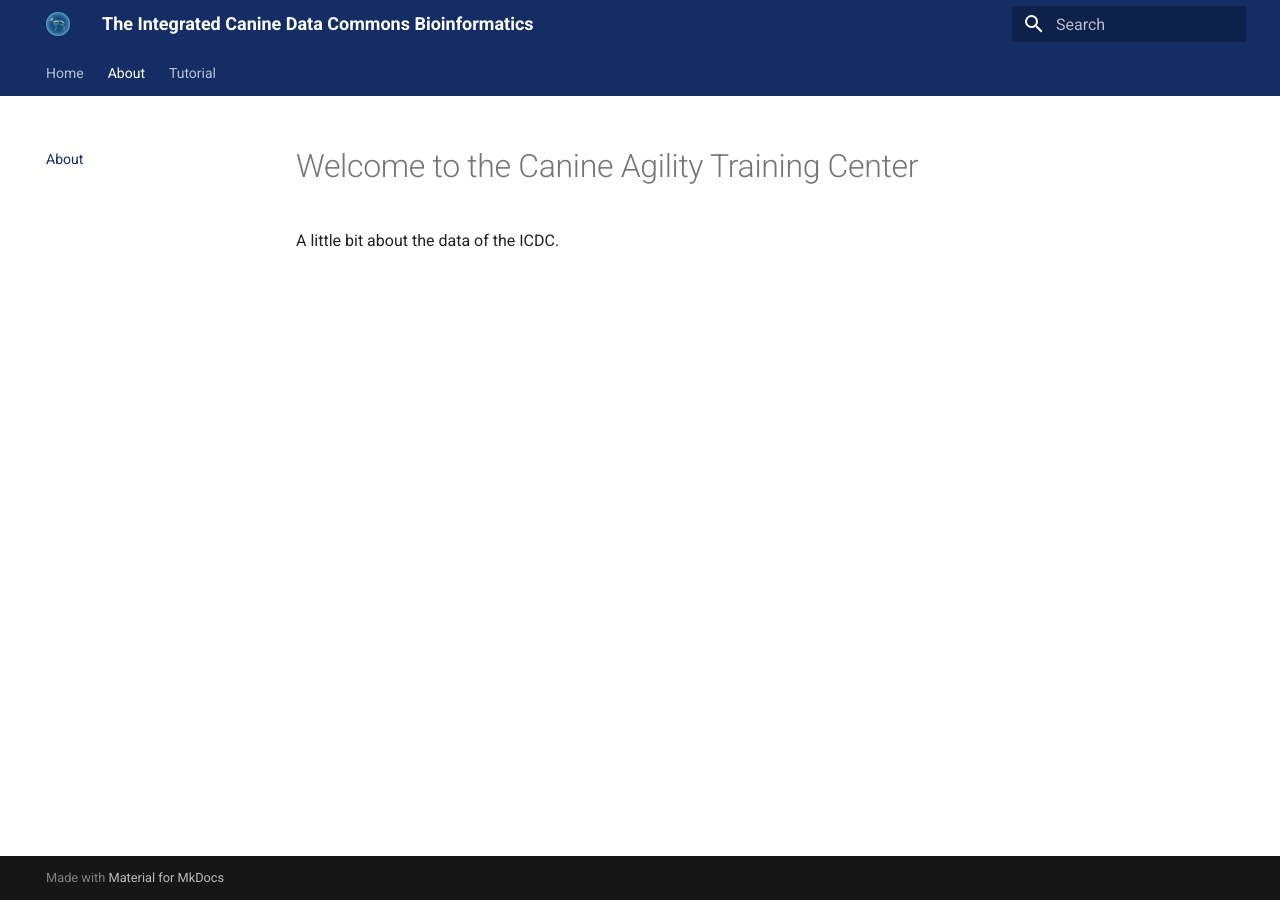
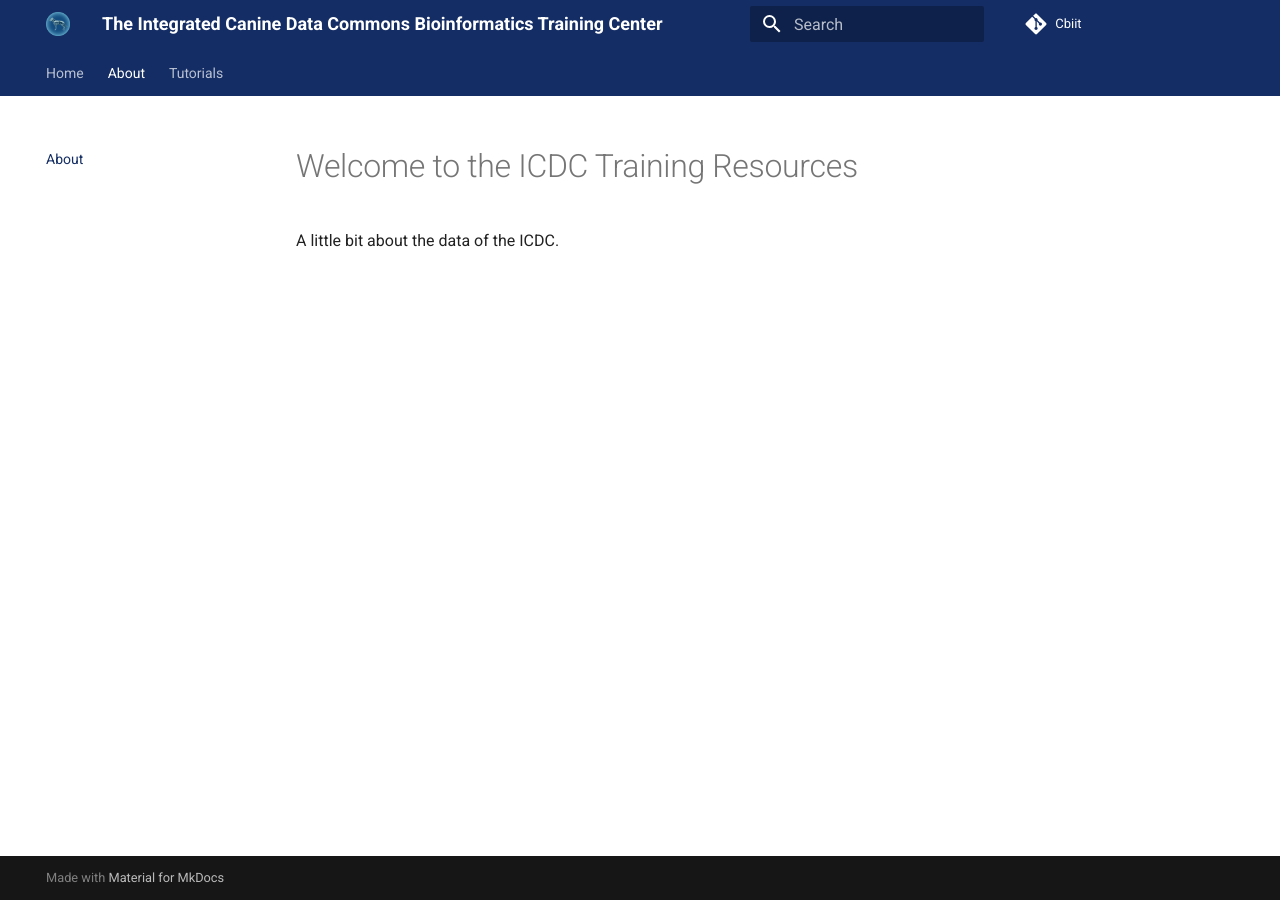
Before and after one commit to CBIIT/icdc-bioinformatics, an MkDocs documentation site: the page built from docs/about.md, in a window 1280 px wide. Built offline with MkDocs 1.6.1 and Material for MkDocs 9.7.7, drawn with Linux system fonts in a browser that asks for light colours.

Commit message:
Add GitHub repo

```diff
--- a/docs/about.md
+++ b/docs/about.md
@@ -3,7 +3,7 @@ layout: page
 title: About
 ---
 
-Welcome to the Canine Agility Training Center
+Welcome to the ICDC Training Resources
 ========================================================
 
 A little bit about the data of the ICDC.
--- a/mkdocs.yml
+++ b/mkdocs.yml
@@ -1,5 +1,6 @@
-site_name: The Integrated Canine Data Commons Bioinformatics
+site_name: The Integrated Canine Data Commons Bioinformatics Training Center
 site_url: https://cbiit.github.io/icdc-genomics/
+repo_url: https://cbiit.github.io/icdc-genomics/
 site_description: >-
    </br></br>Select a tutorial and learn how to access data from the ICDC and perform a bioinformatic analysis
 
@@ -13,11 +14,16 @@ theme:
       - navigation.path
       - navigation.sections
       - navigation.tabs
+      - navigation.tracking
+      - navigation.path
+      - navigation.top
+      - navigation.expand
 
 nav:
   - Home: index.md
   - About: about.md
-  - Tutorial: rna-seq.md
+  - Tutorials:
+      - RNA-Seq on the CGC: rna-seq.md
 
 extra_css:
   - stylesheets/extra.css
```
